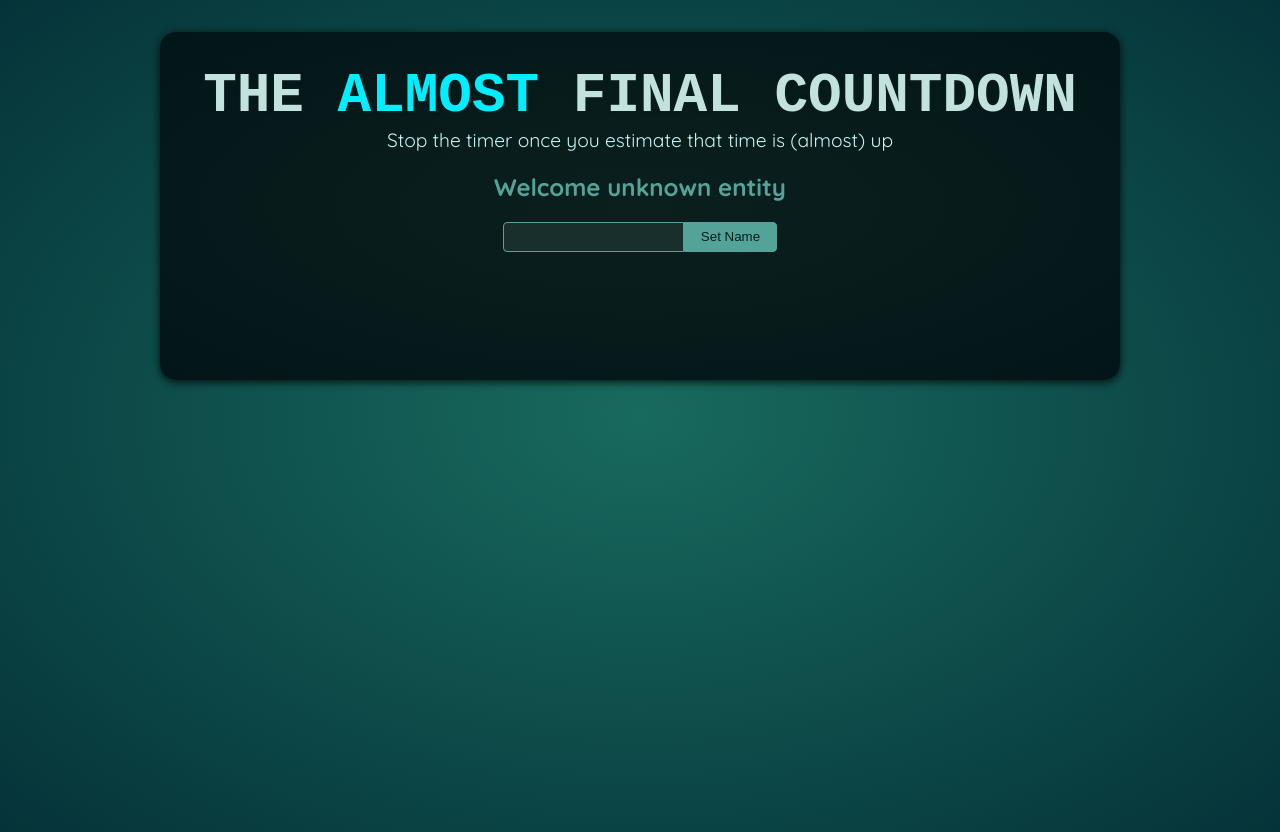
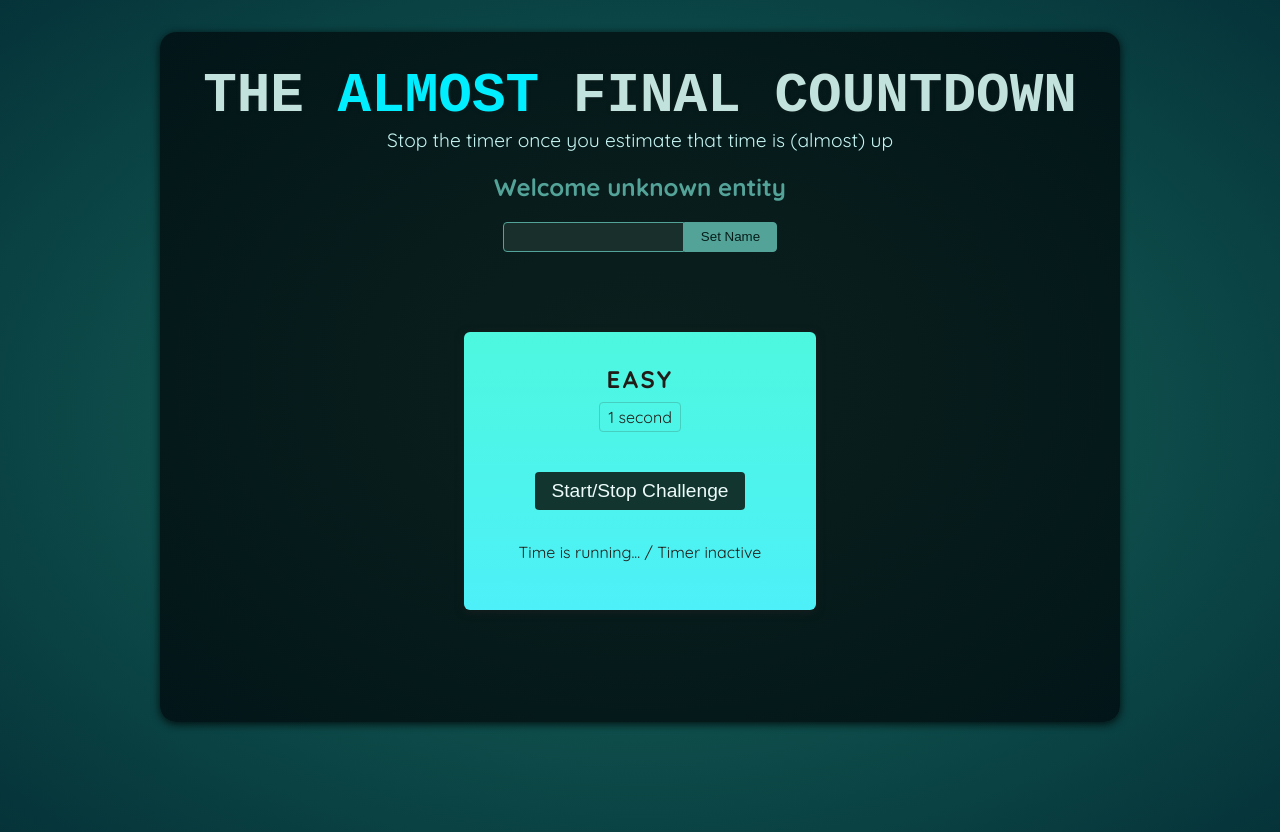
Before and after one commit to G3RGES/timer-challenge, a React (Vite) app: page / in a window 1280 px wide. Built offline with nearby package versions, Linux system fonts and the light colour scheme; a web font is replaced by a local one.

Commit message:
Update App.jsx

```diff
--- a/src/App.jsx
+++ b/src/App.jsx
@@ -1,10 +1,13 @@
-import Player from './components/Player.jsx';
+import Player from "./components/Player.jsx";
+import TimerChallenge from "./components/TimerChallenge.jsx";
 
 function App() {
   return (
     <>
       <Player />
-      <div id="challenges"></div>
+      <div id="challenges">
+        <TimerChallenge title="Easy" targetTime={1} />
+      </div>
     </>
   );
 }
```
